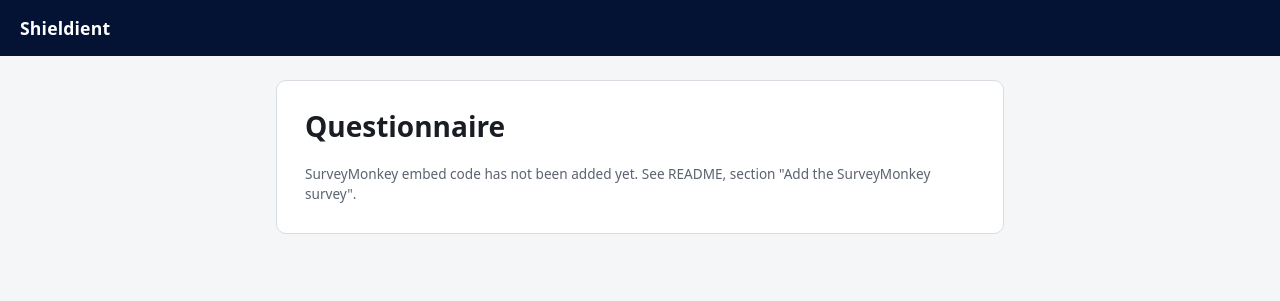
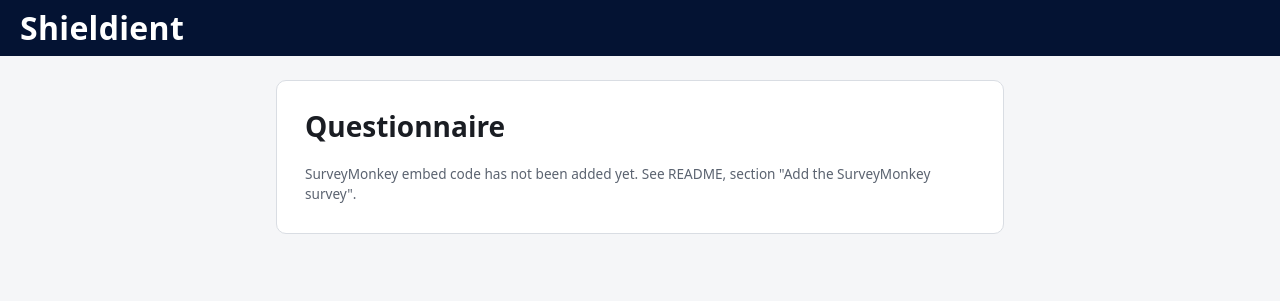
Before and after one commit to sunzu432/4395, a website: page index.html in a window 1280 px wide. Drawn offline with Linux system fonts and the light colour scheme.

Commit message:
Update styles.css

```diff
--- a/css/styles.css
+++ b/css/styles.css
@@ -51,7 +51,7 @@ body {
 }
 
 .brand-logo { height: 32px; width: auto; display: block; }
-.brand-name { font-weight: 700; font-size: 1.1rem; letter-spacing: 0.01em; }
+.brand-name { font-weight: 700; font-size: 2rem; letter-spacing: 0.01em; }
 
 .container {
   max-width: 760px;
```
